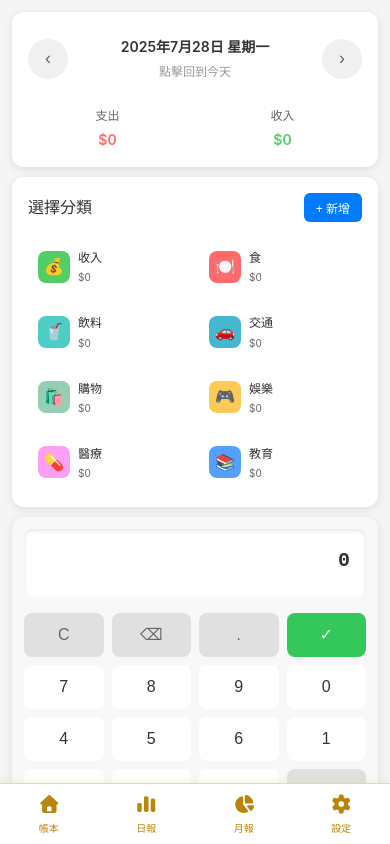
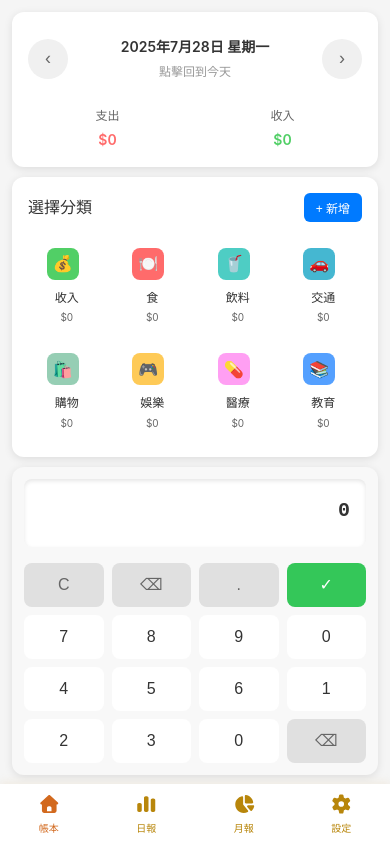
Before and after one commit to hsuhsusophie/Money-Manager, a Vue app: page /home in a window 390 px wide. Built offline with nearby package versions, Linux system fonts and the light colour scheme.

Commit message:
fix home page

```diff
--- a/src/components/FooterNav.vue
+++ b/src/components/FooterNav.vue
@@ -5,7 +5,7 @@
 const route = useRoute()
 
 const navItems = [
-  { name: 'home', label: '帳本', icon: 'home', path: '/home' },
+  { name: 'home', label: '帳本', icon: 'home', path: '/' },
   { name: 'daily-report', label: '日報', icon: 'chart-simple', path: '/daily-report' },
   { name: 'monthly-report', label: '月報', icon: 'chart-pie', path: '/monthly-report' },
   { name: 'settings', label: '設定', icon: 'cog', path: '/settings' },
@@ -45,13 +45,10 @@
   bottom: 0;
   left: 0;
   right: 0;
-  height:60;
   background-color: #fff;
-  border-top: 1px solid #e8d5b5;
   display: flex;
   justify-content: space-around;
   align-items: center;
-  //padding: 12px 0 20px 0;
   box-shadow: 0 -2px 8px rgba(232, 213, 181, 0.3);
   z-index: 1000;
 }
--- a/src/router/index.ts
+++ b/src/router/index.ts
@@ -1,17 +1,13 @@
 import { createRouter, createWebHashHistory } from 'vue-router'
+import IndexView from '../views/pages/index.vue'
 
 const router = createRouter({
   history: createWebHashHistory(),
   routes: [
     {
       path: '/',
-      name: 'home',
-      component: () => import('../views/pages/HomeView.vue'),
-    },
-    {
-      path: '/home',
-      name: 'home-alias',
-      component: () => import('../views/pages/HomeView.vue'),
+      name: 'index',
+      component: IndexView,
     },
     {
       path: '/daily-report',
--- a/src/stores/ledger.ts
+++ b/src/stores/ledger.ts
@@ -95,9 +95,7 @@
   const categoryTotals = computed(() => {
     const totals: Record<string, number> = {}
     transactionsByDate.value.forEach(t => {
-      if (t.type === 'expense') {
-        totals[t.category] = (totals[t.category] || 0) + t.amount
-      }
+      totals[t.category] = (totals[t.category] || 0) + t.amount
     })
     return totals
   })
--- a/src/views/components/CategoryList.vue
+++ b/src/views/components/CategoryList.vue
@@ -107,13 +107,17 @@
 
 .category-item {
   display: flex;
+  flex-direction: column;
   align-items: center;
+  justify-content: center;
   padding: 12px;
   border-radius: 8px;
   border: 2px solid transparent;
   cursor: pointer;
   transition: all 0.2s;
   position: relative;
+  text-align: center;
+  min-height: 80px;
 }
 
 .category-item:hover {
@@ -134,13 +138,18 @@
   align-items: center;
   justify-content: center;
   font-size: 20px;
-  margin-right: 12px;
+  margin-bottom: 8px;
   flex-shrink: 0;
 }
 
 .category-info {
   flex: 1;
   min-width: 0;
+  text-align: center;
+  display: flex;
+  flex-direction: column;
+  align-items: center;
+  justify-content: center;
 }
 
 .category-name {
@@ -148,17 +157,19 @@
   font-weight: 500;
   color: #333;
   margin-bottom: 2px;
+  text-align: center;
 }
 
 .category-amount {
   font-size: 12px;
   color: #666;
+  text-align: center;
 }
 
 .category-check {
   position: absolute;
   top: 8px;
-  right: 8px;
+  right: 2px;
   width: 20px;
   height: 20px;
   background-color: #007aff;
@@ -174,7 +185,7 @@
 .edit-btn {
   position: absolute;
   top: 8px;
-  right: 36px;
+  right: 50px;
   width: 20px;
   height: 20px;
   background-color: #f0f0f0;
@@ -220,7 +231,7 @@
 
 @media (max-width: 480px) {
   .categories-grid {
-    grid-template-columns: repeat(auto-fit, minmax(120px, 1fr));
+    grid-template-columns: repeat(4, 1fr);
     gap: 8px;
   }
 
```
Also changed, not shown: src/views/HomeView.vue (deleted, +0 -11 lines), src/views/pages/index.vue (line endings or trailing spaces).
